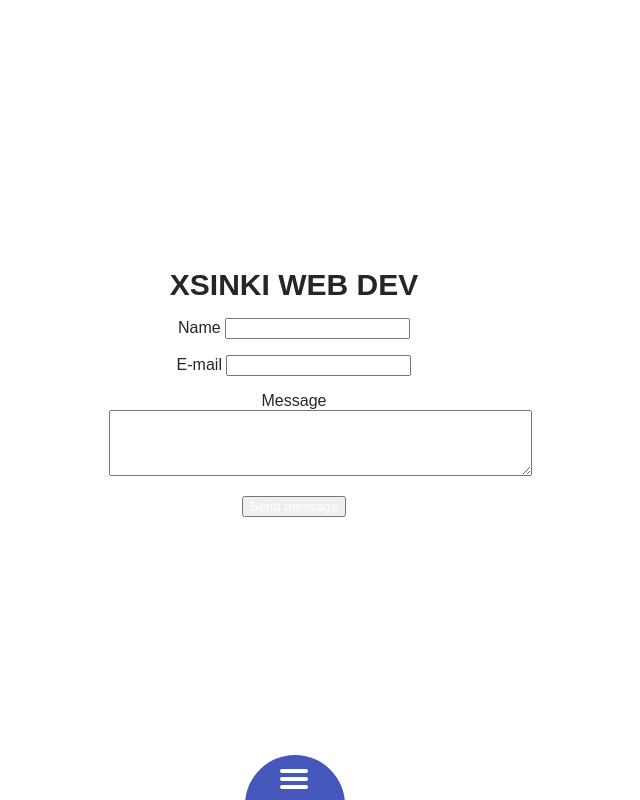
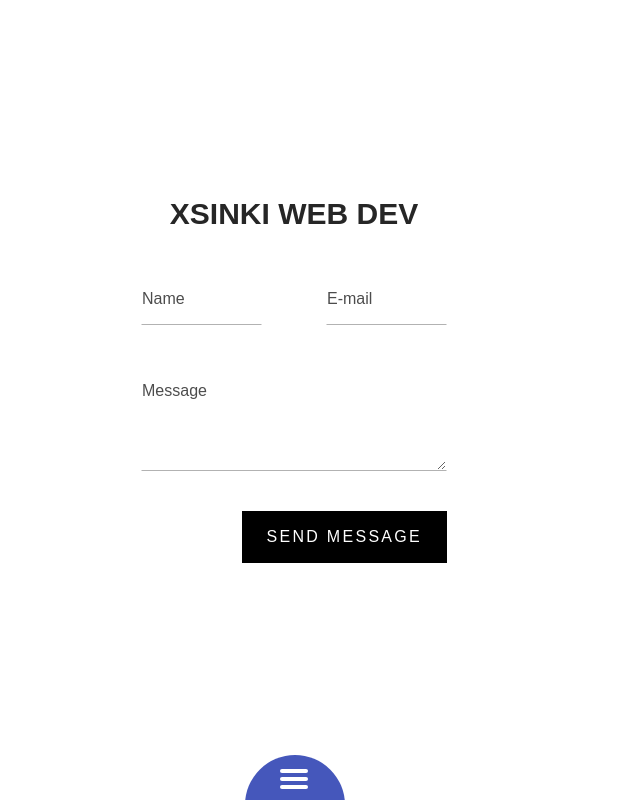
Before and after one commit to xsinki/xsinki.github.io, a PHP site: page /contacts.html in a window 1280 px wide. Shown: the whole page, without its empty margins (346-986 px from the left). Run offline with PHP 8.4, Linux system fonts and the light colour scheme.

Commit message:
Update style.css

```diff
--- a/css/style.css
+++ b/css/style.css
@@ -398,3 +398,136 @@ section.sec4 {
 .sec-text__dsc {
   font-size: 1em;
 }
+
+/* form */
+.form .text-input, .form .textarea, .form .label, .form .button {
+  padding: 1em 1.5em;
+  -webkit-appearance: none;
+     -moz-appearance: none;
+          appearance: none;
+  outline: none;
+  line-height: normal;
+  border: 1px solid transparent;
+  border-radius: 0;
+}
+
+.form .text-input, .form .textarea {
+  font: inherit;
+  line-height: normal;
+  width: 100%;
+  box-sizing: border-box;
+  display: block;
+  padding-left: 0;
+  border-bottom-color: rgba(0, 0, 0, 0.3);
+  background: transparent;
+  outline: none;
+  color: black;
+}
+.form .text-input:placeholder, .form .textarea:placeholder {
+  color: rgba(0, 0, 0, 0.7);
+}
+.form .text-input:-webkit-autofill, .form .textarea:-webkit-autofill {
+  box-shadow: 0 0 0px 1000px white inset;
+  border-top-color: white;
+  border-left-color: white;
+  border-right-color: white;
+}
+.form .error.text-input, .form .error.textarea, .error .form .text-input, .form .error .text-input, .error .form .textarea, .form .error .textarea {
+  border-color: transparent transparent red transparent;
+}
+.form:not(.has-floated-label) .text-input:active, .form:not(.has-floated-label) .textarea:active, .form:not(.has-floated-label) .text-input:focus, .form:not(.has-floated-label) .textarea:focus {
+  border-color: transparent transparent black transparent;
+}
+
+.form .label {
+  position: absolute;
+  z-index: 10;
+  pointer-events: none;
+  padding-left: 0;
+}
+
+.form .label {
+  top: 0;
+  left: 0;
+  color: rgba(0, 0, 0, 0.7);
+  -webkit-transition: color 0.3s;
+  transition: color 0.3s;
+}
+.active .form .label, .form .active .label {
+  font-size: 0.75em;
+  line-height: 1;
+  font-weight: 600;
+  text-transform: uppercase;
+  padding: 0;
+  color: rgba(0, 0, 0, 0.7);
+  background: white;
+}
+.focus .form .label, .form .focus .label {
+  color: black;
+}
+
+.form.has-floated-label .field:after {
+  content: "";
+  position: absolute;
+  bottom: 0;
+  left: 0;
+  width: 0%;
+  border-bottom: 1px solid black;
+  -webkit-transition: width 0.3s cubic-bezier(0.455, 0.03, 0.515, 0.955);
+  transition: width 0.3s cubic-bezier(0.455, 0.03, 0.515, 0.955);
+}
+
+.form.has-floated-label .field.focus:after {
+  width: 100%;
+}
+
+.form .button {
+  font: inherit;
+  line-height: normal;
+  cursor: pointer;
+  background-color: black;
+  color: white;
+  text-transform: uppercase;
+  text-align: center;
+  letter-spacing: 0.14286em;
+}
+.form .button:hover, .form .button:focus, .form .button:active {
+  color: white;
+  background: black;
+}
+.form .button:active {
+  position: relative;
+  top: 1px;
+  left: 1px;
+}
+
+.form {
+  max-width: 50em;
+  margin: 0 auto;
+  padding: 1em 2em;
+  box-sizing: border-box;
+  overflow: hidden;
+}
+.form .field {
+  position: relative;
+  width: 100%;
+  margin-bottom: 1.5em;
+  float: left;
+}
+@media screen and (min-width: 40em) {
+  .form .field.half {
+    width: calc(50% - 2em);
+    margin-right: 2em;
+  }
+  .form .field.half + .half {
+    margin-left: 2em;
+    margin-right: 0;
+  }
+}
+.form .field:last-child {
+  float: right;
+  width: auto;
+}
+.form .textarea {
+  max-width: 100%;
+}
```
